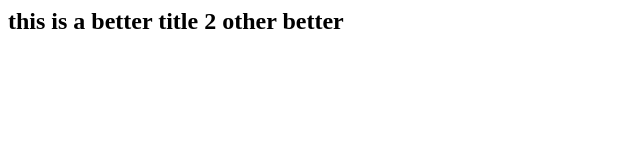
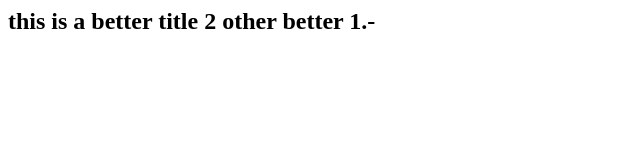
Before and after one commit to javierarmando1/documentos, a plain HTML site: page index.html in a window 1280 px wide. Shown: the full height of the page, 0-640 px from the left. Drawn offline with Linux system fonts and the light colour scheme.

Commit message:
nuevo cambio

```diff
--- a/index.html
+++ b/index.html
@@ -3,6 +3,6 @@
 		<title>Mi página de ejemplo</title>
 	</head>
 	<body>
-		<h2> this is a better title 2 other better</h2>
+		<h2> this is a better title 2 other better 1.-</h2>
 	</body>
 </html>
```
